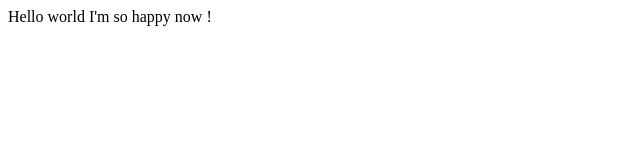
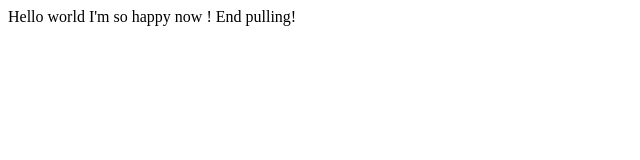
Before and after one commit to Blagojche21/im-in, a plain HTML site: page index.html in a window 1280 px wide. Shown: the whole page, without its empty margins (0-640 px from the left). Drawn offline with Linux system fonts and the light colour scheme.

Commit message:
Update index.html

```diff
--- a/index.html
+++ b/index.html
@@ -7,6 +7,6 @@
     <title>Document</title>
   </head>
   <body>
-    Hello world I'm so happy now !
+    Hello world I'm so happy now ! End pulling!
   </body>
 </html>
```
